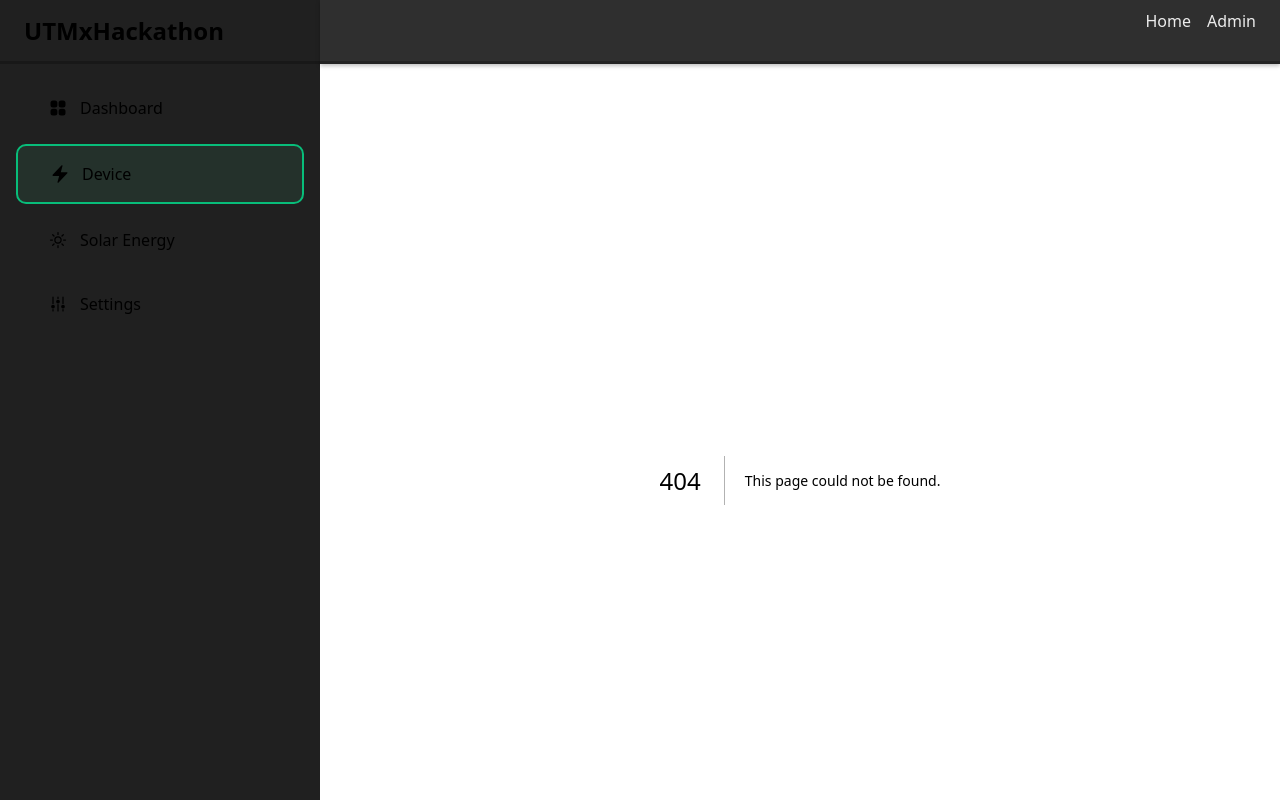
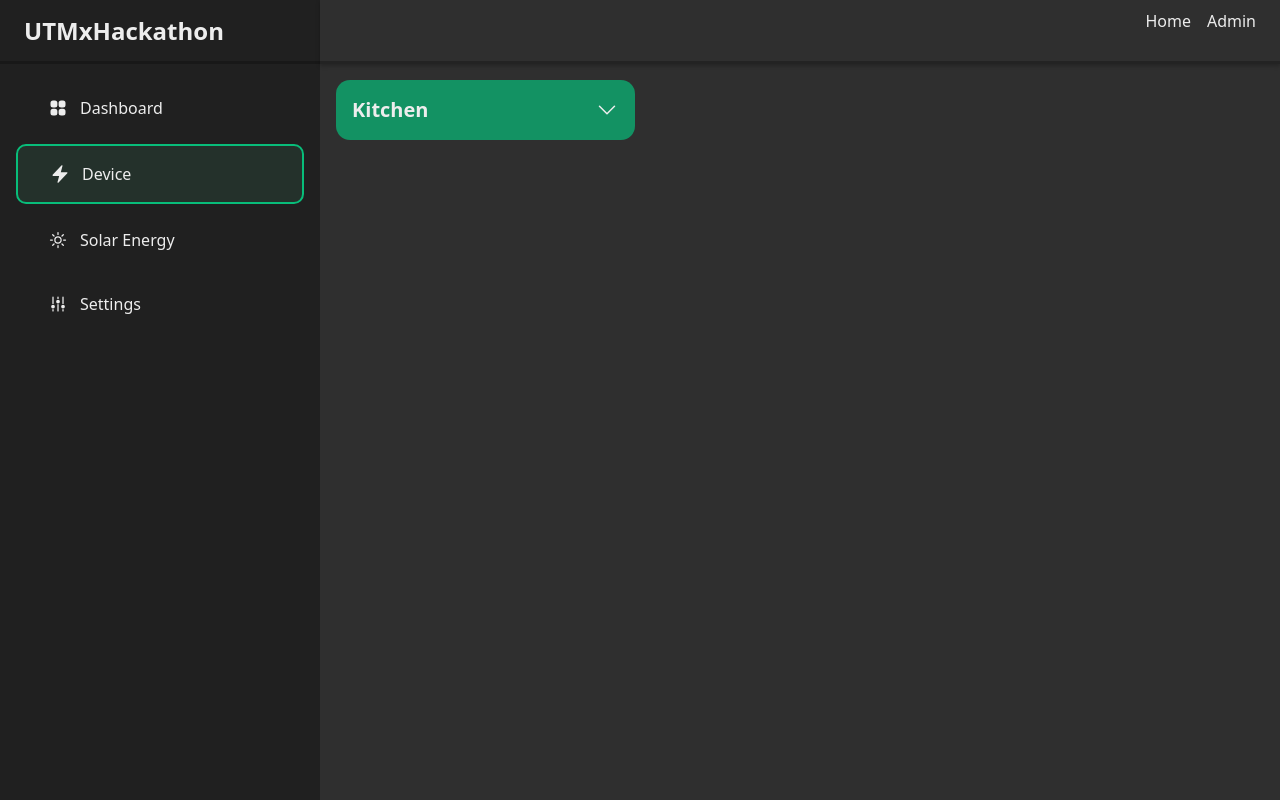
Before and after one commit to HoeZhiWan/utmhackathon25, a Next.js app: page /projects in a window 1280 px wide. Before the commit this address had no page. Built offline with nearby package versions, Linux system fonts and the light colour scheme.

Commit message:
Add projects

```diff
--- a/app/globals.css
+++ b/app/globals.css
@@ -20,6 +20,12 @@
     197,
     136,
     0.1
+  ); /* Tinted version: 30% lighter than primary-dark */
+  --color-primary-neon-tint-500: rgba(
+    8,
+    189,
+    122,
+    0.7
   ); /* Tinted version: 30% lighter than primary-dark */
 
   --color-secondary: var(--secondary, #6b7280);
--- /dev/null
+++ b/app/projects/components/DropdownComponent.tsx
@@ -0,0 +1,17 @@
+import React from 'react'
+
+function DropdownComponent({room} : {room : string}) {
+  return (
+    <details className='w-full bg-primary-neon-tint-500 group open:rounded-tl-xl open:rounded-tr-xl rounded-xl'>
+        <summary className='flex justify-between items-center cursor-pointer p-4'>
+            <div className="font-bold text-xl">{room}</div>
+            <svg xmlns="http://www.w3.org/2000/svg" fill="none" viewBox="0 0 24 24" strokeWidth={1.5} stroke="currentColor" className="size-6 transition-transform duration-300 group-open:rotate-180">
+                <path strokeLinecap="round" strokeLinejoin="round" d="m19.5 8.25-7.5 7.5-7.5-7.5" />
+            </svg>
+        </summary>
+      <div className="bg-secondary-dark">Hello</div>
+    </details>
+  )
+}
+
+export default DropdownComponent
--- /dev/null
+++ b/app/projects/page.tsx
@@ -0,0 +1,12 @@
+import React from 'react'
+import DropdownComponent from './components/DropdownComponent'
+
+function page() {
+  return (
+    <div className="grid grid-cols-3 gap-4">
+      <DropdownComponent room={"Kitchen"} />
+    </div>
+  )
+}
+
+export default page
```
